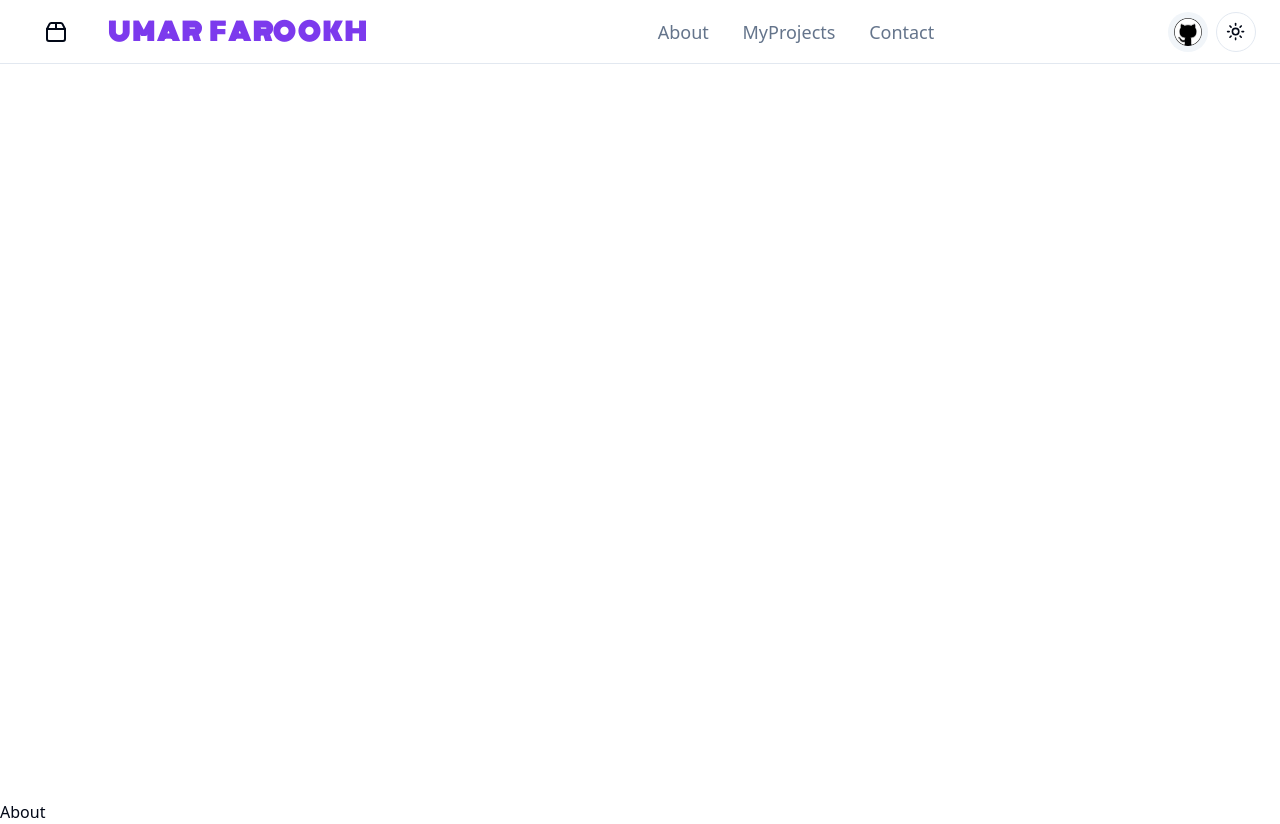
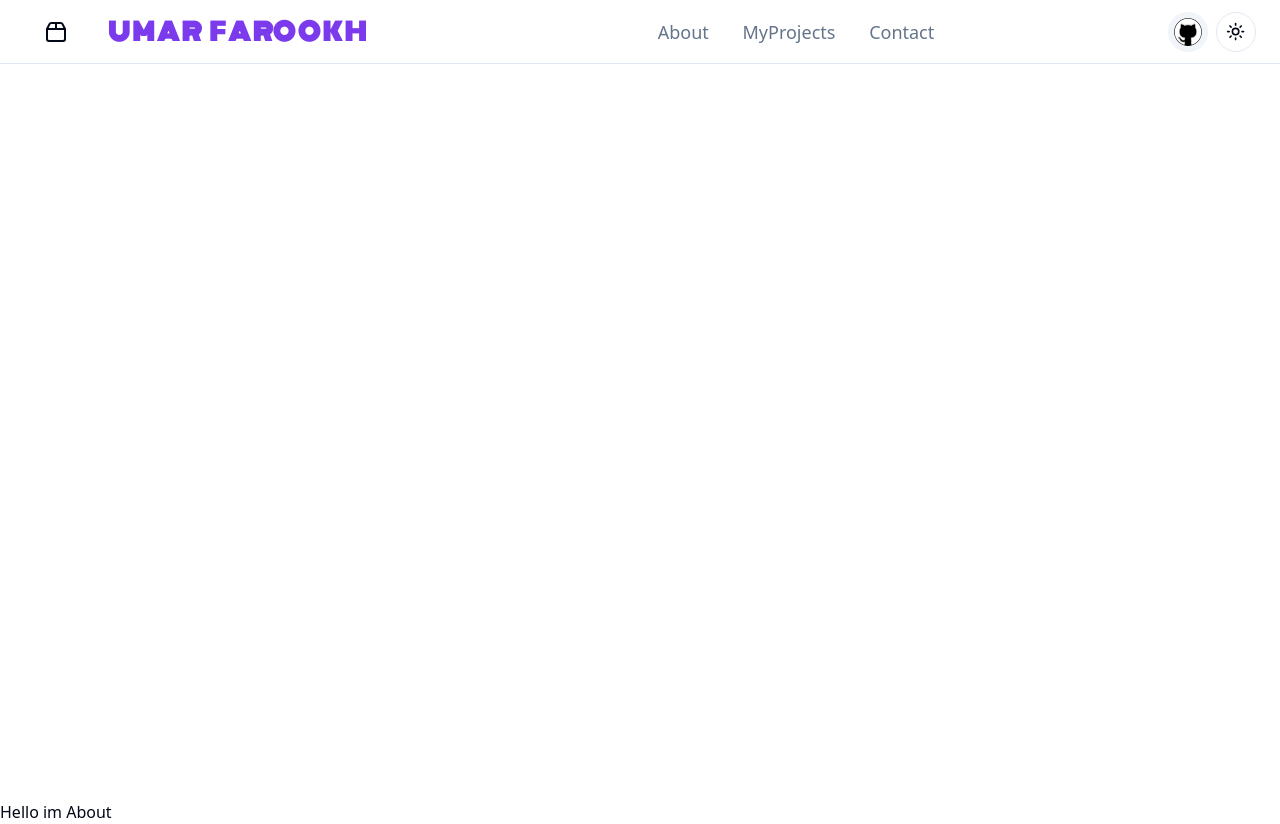
Before and after one commit to umarfarookh12/umar_profile, a React app: page /About in a window 1280 px wide. Built offline with nearby package versions, Linux system fonts and the light colour scheme; the HTML template or start-up script is replaced by a standard one; a web font is replaced by a local one.

Commit message:
for routes

```diff
--- a/src/components/NavLinks/About.tsx
+++ b/src/components/NavLinks/About.tsx
@@ -1,7 +1,9 @@
-import React from "react";
-
 const About = () => {
-  return <div>About</div>;
+  return (
+    <div>
+      <h1>Hello im About</h1>
+    </div>
+  );
 };
 
 export default About;
--- /dev/null
+++ b/src/components/NavLinks/Home.tsx
@@ -0,0 +1,5 @@
+const Home = () => {
+  return <div>Home</div>;
+};
+
+export default Home;
```
